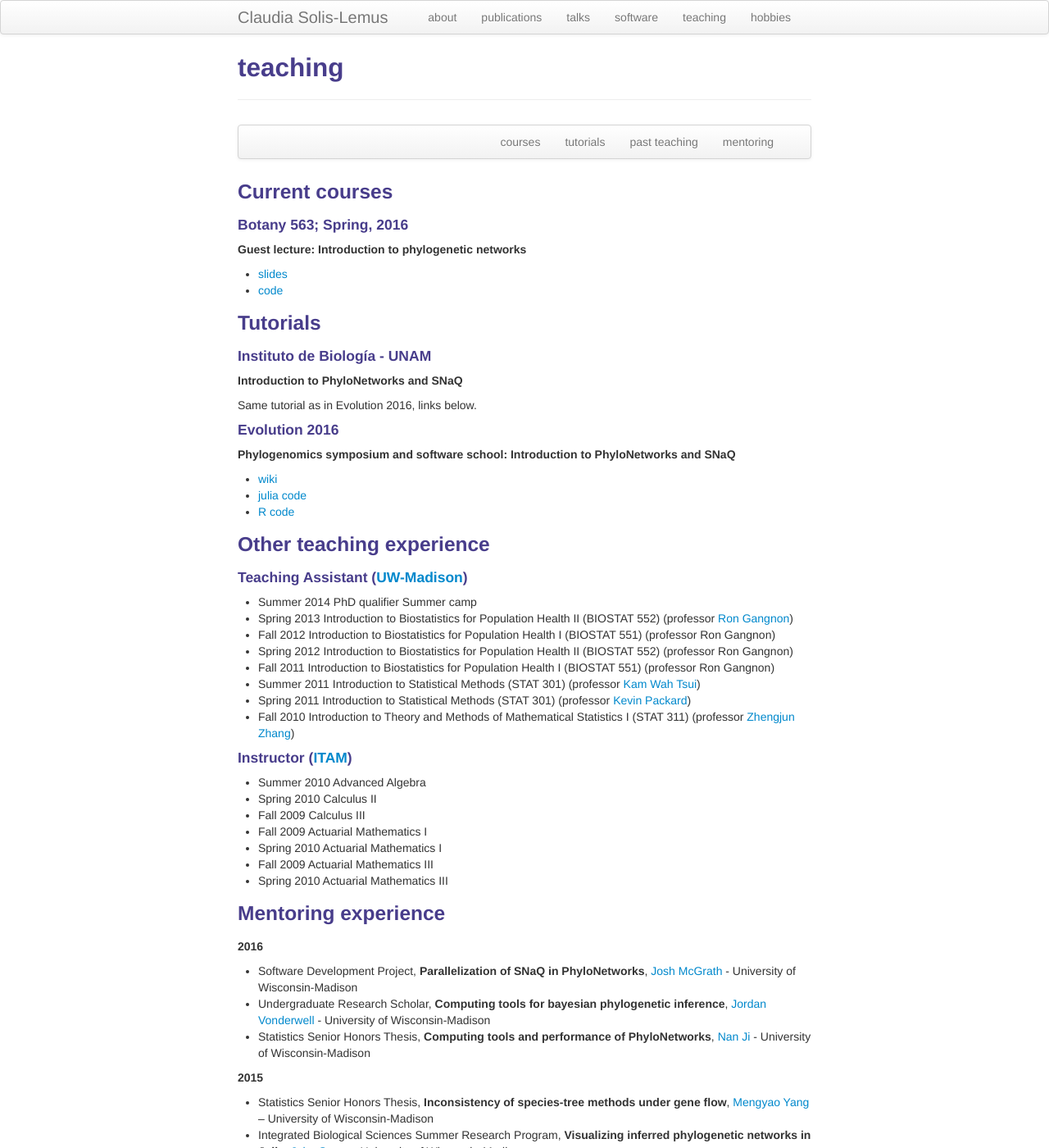
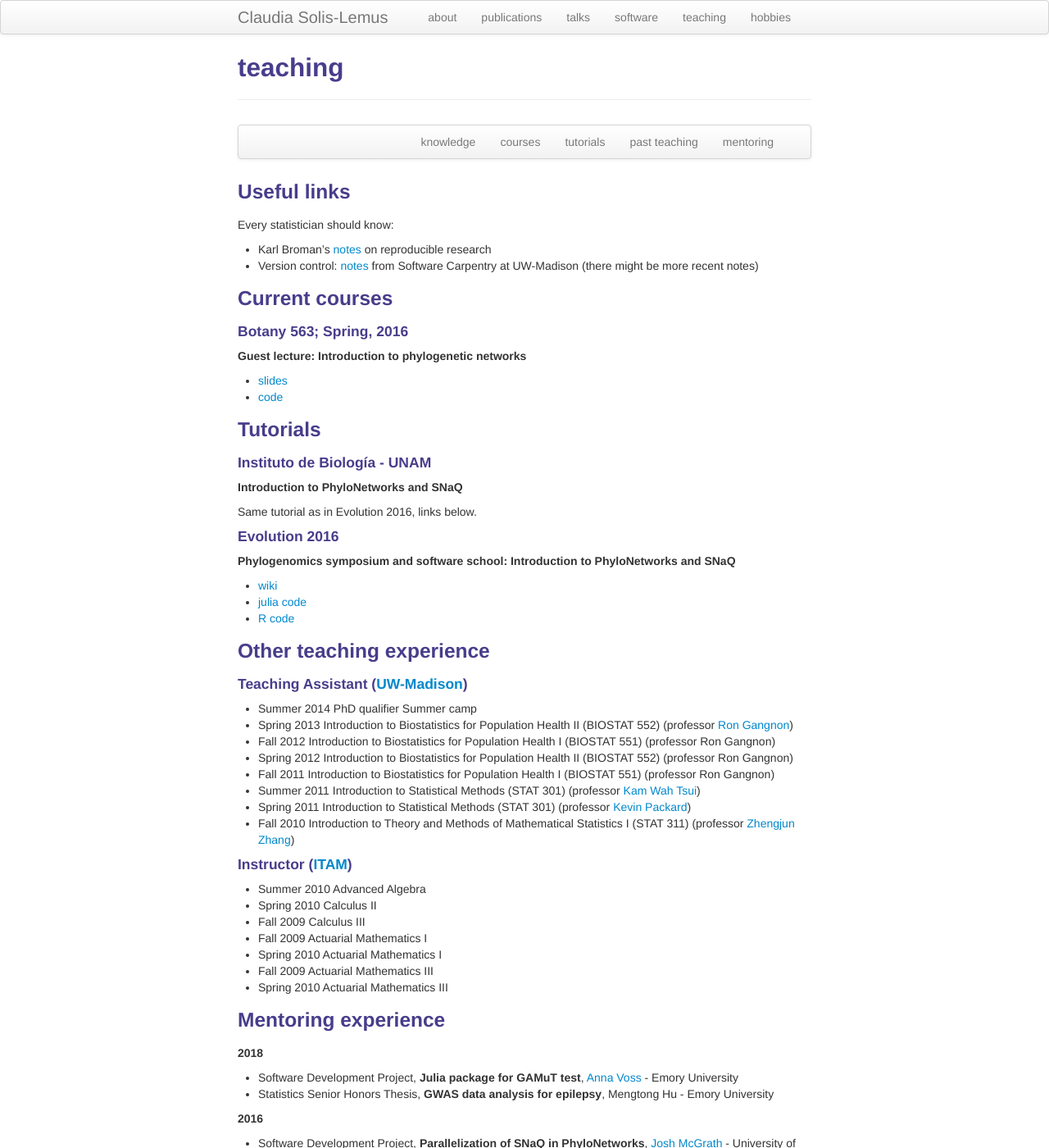
Before and after one commit to crsl4/crsl4.github.io, a Jekyll site: the page built from pages/teaching.md, in a window 1280 px wide and 1400 px high. Shown: the whole window at 82% size. Built offline with Jekyll 4.4.1, drawn with Linux system fonts in a browser that asks for light colours.

```diff
--- a/pages/teaching.md
+++ b/pages/teaching.md
@@ -7,6 +7,7 @@ description: Claudia Solis-Lemus' teaching
 <div class="navbar">
     <div class="navbar-inner">
         <ul class="nav">
+            <li><a href="#knowledge">knowledge</a></li>
             <li><a href="#courses">courses</a></li>
             <li><a href="#tutorials">tutorials</a></li>
             <li><a href="#experience">past teaching</a></li>
@@ -15,6 +16,11 @@ description: Claudia Solis-Lemus' teaching
     </div>
 </div>
 
+### <a name="knowledge"></a>Useful links
+
+Every statistician should know:
+- Karl Broman's [notes](http://kbroman.org/Tools4RR/) on reproducible research
+- Version control: [notes](https://uw-madison-aci.github.io/2018-01-10-uwmadison-swc/) from Software Carpentry at UW-Madison (there might be more recent notes)
 
 ### <a name="courses"></a>Current courses
 
@@ -70,6 +76,10 @@ Same tutorial as in Evolution 2016, links below.
 
 ### <a name="mentoring"></a>Mentoring experience
 
+##### 2018
+- Software Development Project, **Julia package for GAMuT test**, [Anna Voss](https://github.com/avoss3) - Emory University
+- Statistics Senior Honors Thesis, **GWAS data analysis for epilepsy**, Mengtong Hu - Emory University
+
 ##### 2016
 - Software Development Project, **Parallelization of SNaQ
   in PhyloNetworks**, [Josh McGrath](https://github.com/josmcg) - University of Wisconsin-Madison
```
Also changed, not shown: pages/pubs.md (+5 -0 lines), pages/talks.md (+8 -0 lines), 1 other file.
